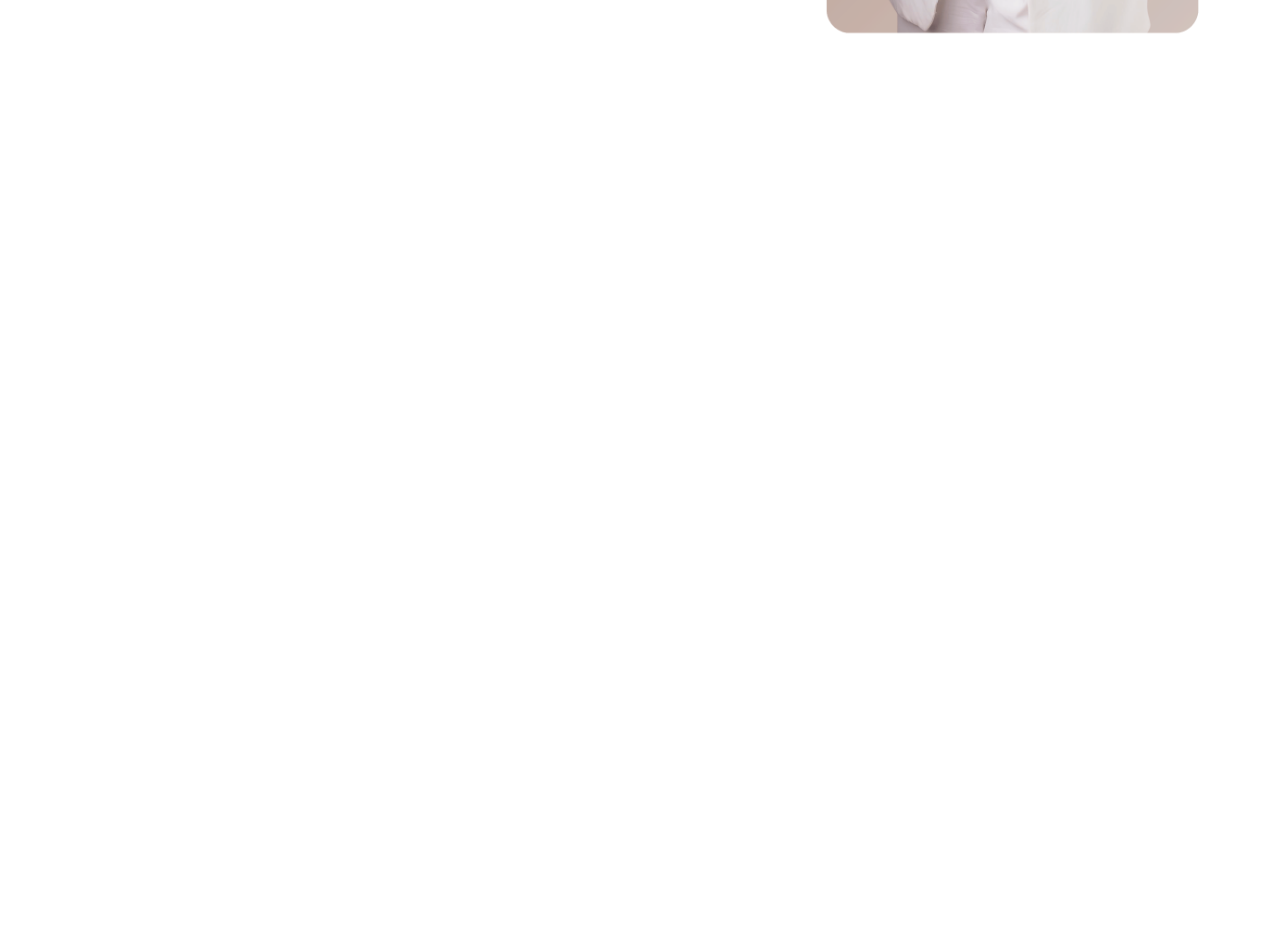
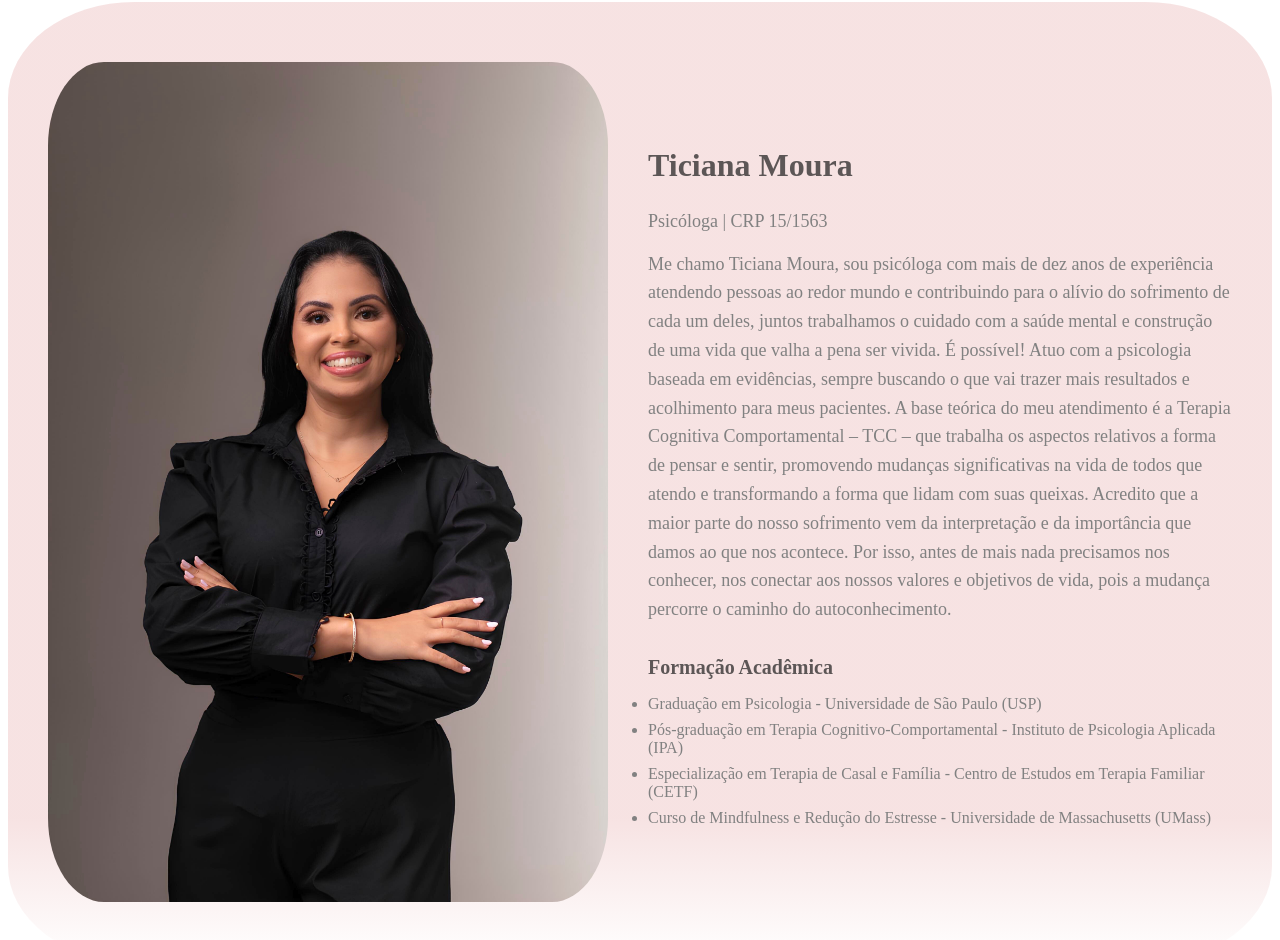
Before and after one commit to kauatorresfranca/ticiana-moura-psic, a React (Vite) app: page / in a window 1280 px wide. Shown: the part 840-1780 px from the top of the page. Before the commit the page ends 910 px from the top, so only its background shows below. Built offline with nearby package versions, Linux system fonts and the light colour scheme; the HTML template or start-up script is replaced by a standard one.

Commit message:
feat: about-me section

```diff
--- a/src/App.tsx
+++ b/src/App.tsx
@@ -1,3 +1,4 @@
+import AboutMe from "./components/about-me"
 import Header from "./components/header"
 import Hero from "./components/hero"
 
@@ -10,6 +11,7 @@ function App() {
       <div className="container">
         <Header />
         <Hero />
+        <AboutMe />
       </div>
     </div>
   )
--- /dev/null
+++ b/src/components/about-me/index.tsx
@@ -0,0 +1,30 @@
+import * as S from './styles'
+import AboutMeImage from '../../assets/images/aboutMeImage.jpg';
+
+const AboutMe = () => {
+    return (
+        <S.AboutMe>
+            <S.AboutMeImage src={AboutMeImage} alt="Sobre Mim" />
+            <S.AboutMeContent>
+                <S.AboutMeTitle>Ticiana Moura</S.AboutMeTitle>
+                <S.AboutMeSubtitle>Psicóloga | CRP 15/1563</S.AboutMeSubtitle>
+                <S.AboutMeDescription>
+                    Me chamo Ticiana Moura, sou psicóloga com mais de dez anos de experiência atendendo pessoas ao redor mundo e contribuindo para o alívio do sofrimento de cada um deles, juntos trabalhamos o cuidado com a saúde mental e construção de uma vida que valha a pena ser vivida. É possível!
+Atuo com a psicologia baseada em evidências, sempre buscando o que vai trazer mais resultados e acolhimento para meus pacientes. A base teórica do meu atendimento é a Terapia Cognitiva Comportamental – TCC – que trabalha os aspectos relativos a forma de pensar e sentir, promovendo mudanças significativas na vida de todos que atendo e transformando a forma que lidam com suas queixas.
+Acredito que a maior parte do nosso sofrimento vem da interpretação e da importância que damos ao que nos acontece. Por isso, antes de mais nada precisamos nos conhecer, nos conectar aos nossos valores e objetivos de vida, pois a mudança percorre o caminho do autoconhecimento.
+                </S.AboutMeDescription>
+                <S.AboutMeTraining>
+                    <S.AboutMeTrainingTitle>Formação Acadêmica</S.AboutMeTrainingTitle>
+                    <S.AboutMeTrainingList>
+                        <li>Graduação em Psicologia - Universidade de São Paulo (USP)</li>
+                        <li>Pós-graduação em Terapia Cognitivo-Comportamental - Instituto de Psicologia Aplicada (IPA)</li>
+                        <li>Especialização em Terapia de Casal e Família - Centro de Estudos em Terapia Familiar (CETF)</li>
+                        <li>Curso de Mindfulness e Redução do Estresse - Universidade de Massachusetts (UMass)</li>
+                    </S.AboutMeTrainingList>
+                </S.AboutMeTraining>
+            </S.AboutMeContent>
+        </S.AboutMe>
+    );
+};
+
+export default AboutMe;
--- /dev/null
+++ b/src/components/about-me/styles.tsx
@@ -0,0 +1,61 @@
+import styled from "styled-components";
+import { colors } from "../../../styles";
+
+export const AboutMe = styled.section`
+    display: flex;
+    align-items: center;
+    gap: 40px;
+    background: linear-gradient(180deg, ${colors.primaryTransparent} 85%, ${colors.white} 100%);
+    padding: 60px 40px;
+    border-radius: 10%;
+`;
+
+export const AboutMeImage = styled.img`
+    max-width: 560px;
+    border-radius: 10%;
+    height: auto;
+`;
+
+export const AboutMeContent = styled.div`
+    max-width: 800px;
+`;
+
+export const AboutMeTitle = styled.h2`
+    font-size: 32px;
+    color: ${colors.title};
+    font-weight: 700;
+`;
+
+export const AboutMeSubtitle = styled.h3`
+    font-size: 18px;
+    color: ${colors.text};
+    font-weight: 500;
+    margin-bottom: 16px;
+`;
+
+export const AboutMeDescription = styled.p`
+    font-size: 18px;
+    color: ${colors.text};
+    line-height: 1.6;
+`;
+
+export const AboutMeTraining = styled.div`
+    margin-top: 32px;
+`;
+
+export const AboutMeTrainingTitle = styled.h4`
+    font-size: 20px;
+    color: ${colors.title};
+    font-weight: 700;
+    margin-bottom: 16px;
+`;
+
+export const AboutMeTrainingList = styled.ul`
+    padding-left: 0;
+
+    li {
+        font-size: 16px;
+        color: ${colors.text};
+        margin-bottom: 8px;
+    }
+`;
--- a/src/components/header/styles.ts
+++ b/src/components/header/styles.ts
@@ -6,7 +6,7 @@ export const Header = styled.header`
   align-items: center;
   justify-content: space-between;
   width: 100%;
-  margin-bottom: 100px;
+  margin-bottom: 40px;
 
   img {
     width: 300px
--- a/styles.ts
+++ b/styles.ts
@@ -23,6 +23,7 @@ export const colors = {
   primaryTransparent: "rgba(231, 173, 173, 0.35)",
   title: "#5c5656",
   text: "#818181",
+  white: "#ffffff"
 };
 
 export const breakpoints = {
```
Also changed, not shown: src/assets/images/aboutMeImage.jpg (added).
